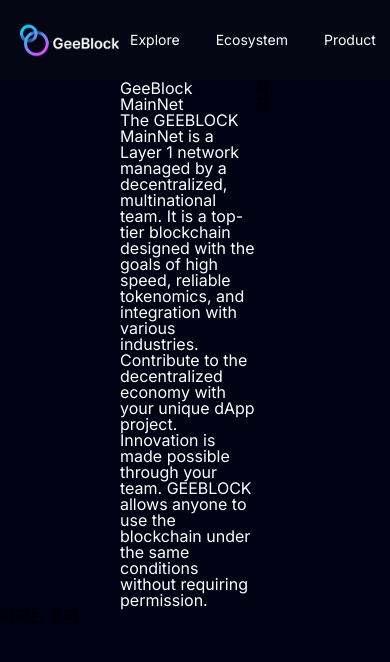
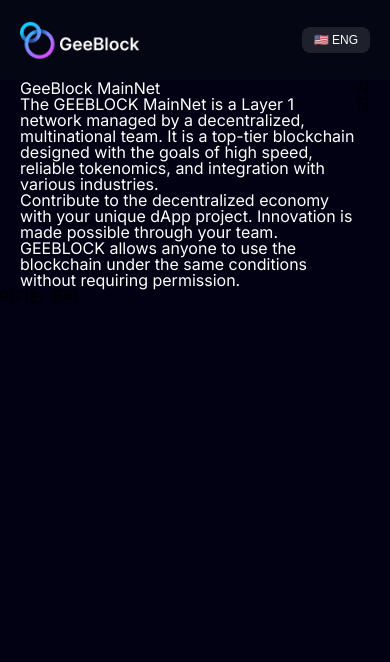
Before and after one commit to CryptoPublishing/GeeBlock_Next, a Next.js app: page / in a window 390 px wide. Shown: the top 662 px of the page. Built offline with nearby package versions, Linux system fonts and the light colour scheme.

Commit message:
style: 레이아웃 여백 통일성을 위한 padding 변수를 :root에 정의

```diff
--- a/app/globals.css
+++ b/app/globals.css
@@ -1,9 +1,3 @@
-
-/* globals.css */
-
-:root {
-    --bg-color: #010113;
-}
 /* reset.css */
 html, body, div, span, applet, object, iframe,
 h1, h2, h3, h4, h5, h6, p, blockquote, pre,
@@ -52,6 +46,7 @@
     --page-padding: 120px;
     --header-height: 80px;
     --footer-height: 80px;
+    --bg-color: #010113;
 }
 
 body{
@@ -66,16 +61,36 @@
     height: 80px;
     z-index: 1000;
     background: rgb(4, 7, 19);
+    padding: 0 var(--page-padding);
+    box-sizing: border-box;
 }
 
 .main-container {
     width: 100%;
     margin-top: 80px;
-    padding: 0 120px;
+    padding: 0 var(--page-padding);
 	box-sizing:border-box;
 }
 .footer {
     height: 80px;
     width: 100%;
+}
 
+
+@media (max-width: 1200px) {
+    :root {
+        --page-padding: 80px;
+    }
 }
+
+@media (max-width: 768px) {
+    :root {
+        --page-padding: 40px;
+    }
+}
+
+@media (max-width: 480px) {
+    :root {
+        --page-padding: 20px;
+    }
+}
--- a/components/Header/Header.module.css
+++ b/components/Header/Header.module.css
@@ -3,8 +3,6 @@
     font-size: 14px;
     width: 100%;
     height: 100%;
-    padding: 0 120px;
-    box-sizing: border-box;
     display: flex;
     align-items: center;
     justify-content: space-between;
@@ -88,35 +86,42 @@
   }
 
   @media (max-width: 1200px) {
-    .headerInner {
-      padding: 0 80px;
+    .nav > ul {
+      gap: 20px;
     }
 
+    .logo img {
+      width: 120px;
+      height: auto;
+    }
+  }
+
+  @media (max-width: 992px) {
     .nav > ul {
-      gap: 20px;
+      gap: 16px;
+    }
+
+    .btn {
+      padding: 6px 12px;
+      font-size: 12px;
     }
   }
 
   @media (max-width: 768px) {
-    .headerInner {
-      padding: 0 40px;
+    .nav > ul {
+      gap: 12px;
     }
 
-    .logo img {
-      width: 100px;  /* 모바일에서 로고 더 축소 */
-      height: auto;
+    .nav li {
+      padding: 8px;
     }
 
-    .btn {
-      padding: 6px 12px;  /* 버튼 크기 축소 */
-    }
-    .nav > ul {
-      gap: 16px;
-    }
   }
 
-  @media (max-width: 480px) {
-    .headerInner {
-      padding: 0 20px;
+
+  @media (max-width: 576px) {
+    .nav {
+      display: none;
     }
-}
+
+  }
```
